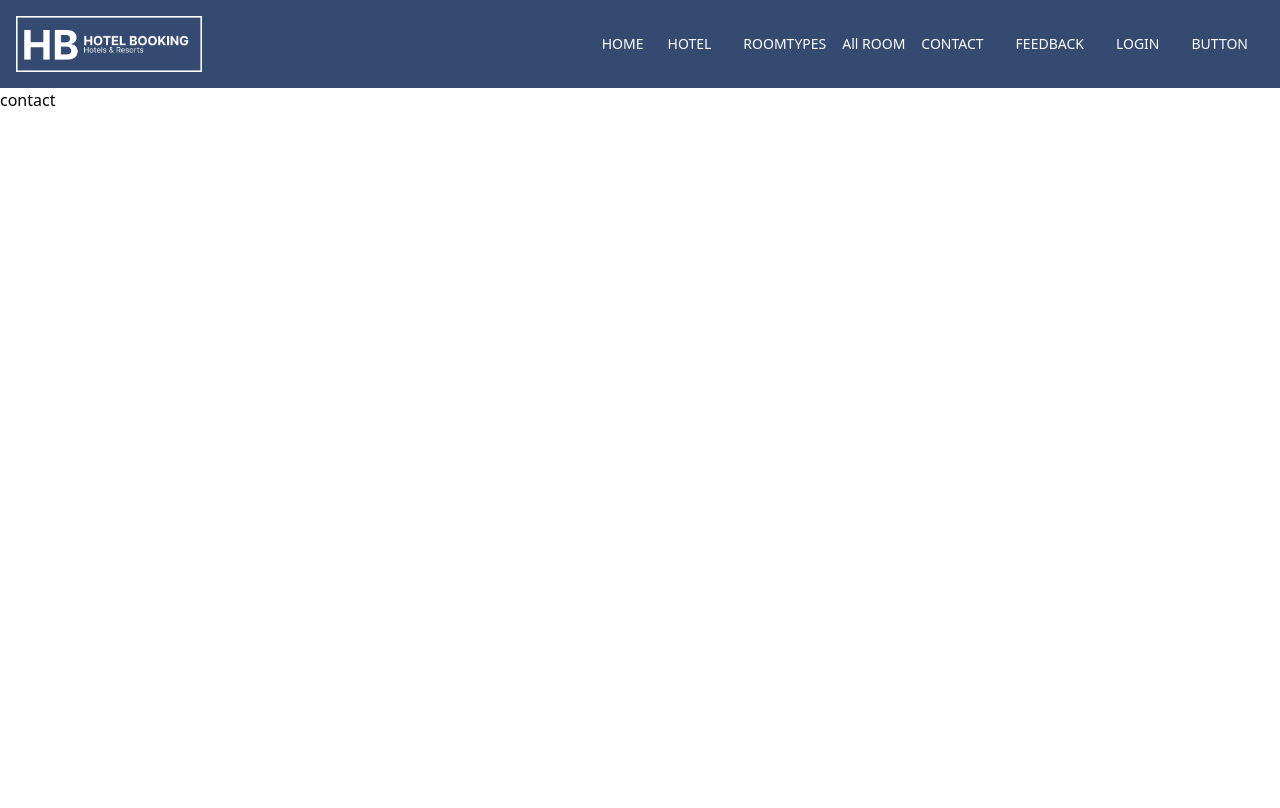
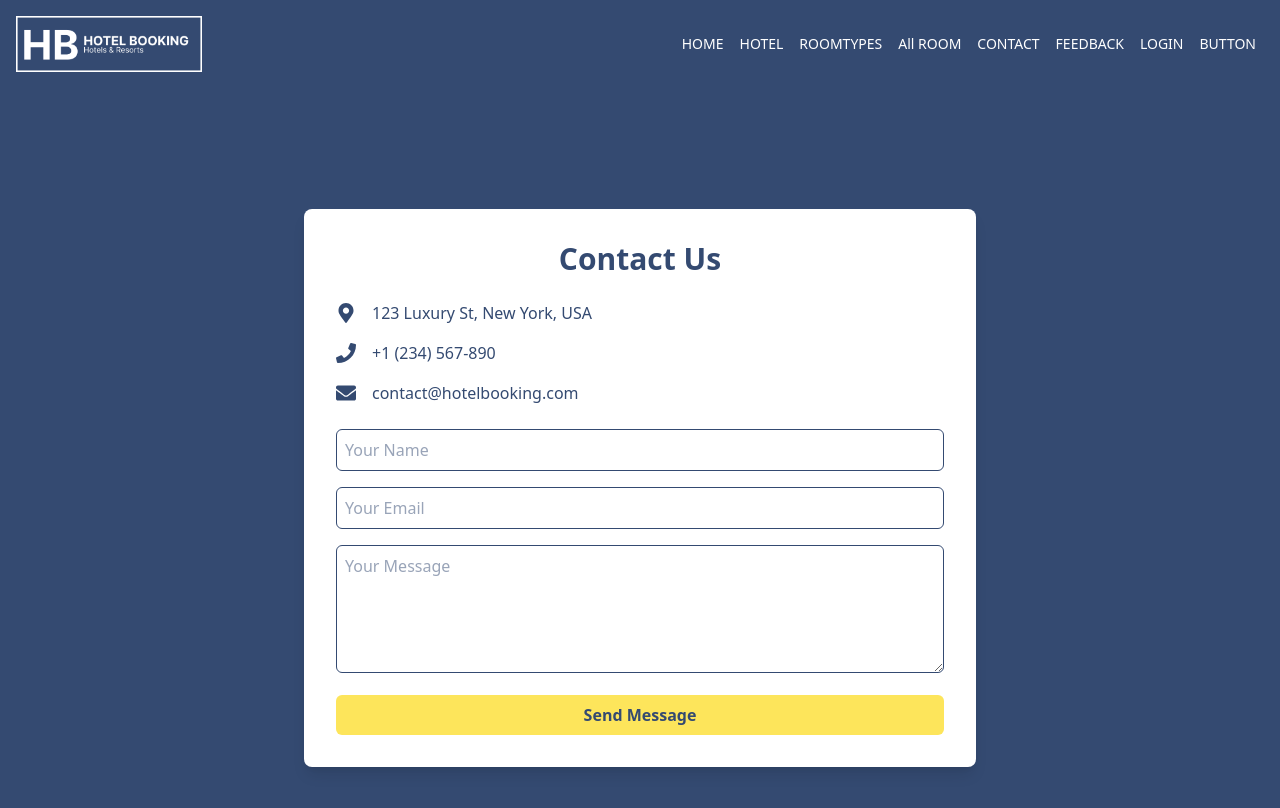
Before and after one commit to roshan-42/hotel-booking, a React (Vite) app: page /contact in a window 1280 px wide. Shown: the top 808 px of the page. Built offline with nearby package versions, Linux system fonts and the light colour scheme.

Commit message:
contact page and hover color added.

```diff
--- a/src/components/Navbar.tsx
+++ b/src/components/Navbar.tsx
@@ -22,30 +22,51 @@ const Navbar = () => {
         <div className="hidden md:flex md:items-center  text-sm">
           <Link
             to="/"
-            className="px-2 hover:bg-white hover:text-black py-4 transition-all ease-in  "
+            className="px-2 hover:bg-[#FDE55B] hover:text-black py-4 transition-all ease-in  "
           >
             HOME
           </Link>
-          <Link to="/hotels" className="px-4">
+          <Link
+            to="/hotels"
+            className="px-2 hover:bg-[#FDE55B] hover:text-black py-4 transition-all ease-in  "
+          >
             HOTEL
           </Link>
-          <Link to="/roomtype" className="px-4">
+          <Link
+            to="/roomtype"
+            className="px-2 hover:bg-[#FDE55B] hover:text-black py-4 transition-all ease-in  "
+          >
             ROOMTYPES
           </Link>
-          <Link to="/allrooms" className="PX-4">
+          <Link
+            to="/allrooms"
+            className="px-2 hover:bg-[#FDE55B] hover:text-black py-4 transition-all ease-in  "
+          >
             All ROOM
           </Link>
 
-          <Link to="/contact" className="px-4">
+          <Link
+            to="/contact"
+            className="px-2 hover:bg-[#FDE55B] hover:text-black py-4 transition-all ease-in  "
+          >
             CONTACT
           </Link>
-          <Link to="/feedback" className="px-4">
+          <Link
+            to="/feedback"
+            className="px-2 hover:bg-[#FDE55B] hover:text-black py-4 transition-all ease-in  "
+          >
             FEEDBACK
           </Link>
-          <Link to="/login" className="px-4">
+          <Link
+            to="/login"
+            className="px-2 hover:bg-[#FDE55B] hover:text-black py-4 transition-all ease-in  "
+          >
             LOGIN
           </Link>
-          <Link to="/button" className="px-4">
+          <Link
+            to="/button"
+            className="px-2 hover:bg-[#FDE55B] hover:text-black py-4 transition-all ease-in  "
+          >
             BUTTON
           </Link>
         </div>
@@ -61,30 +82,51 @@ const Navbar = () => {
         >
           <Link
             to="/"
-            className="px-2 hover:bg-white hover:text-black py-4 transition-all ease-in  "
+            className="px-2 hover:bg-[#FDE55B] hover:text-black py-4 transition-all ease-in  "
           >
             HOME
           </Link>
-          <Link to="/hotels" className="px-4">
+          <Link
+            to="/hotels"
+            className="px-2 hover:bg-[#FDE55B] hover:text-black py-4 transition-all ease-in  "
+          >
             HOTEL
           </Link>
-          <Link to="/roomtype" className="px-4">
+          <Link
+            to="/roomtype"
+            className="px-2 hover:bg-[#FDE55B] hover:text-black py-4 transition-all ease-in  "
+          >
             ROOMTYPES
           </Link>
-          <Link to="/allrooms" className="PX-4">
+          <Link
+            to="/allrooms"
+            className="px-2 hover:bg-[#FDE55B] hover:text-black py-4 transition-all ease-in  "
+          >
             All ROOM
           </Link>
 
-          <Link to="/contact" className="px-4">
+          <Link
+            to="/contact"
+            className="px-2 hover:bg-[#FDE55B] hover:text-black py-4 transition-all ease-in  "
+          >
             CONTACT
           </Link>
-          <Link to="/feedback" className="px-4">
+          <Link
+            to="/feedback"
+            className="px-2 hover:bg-[#FDE55B] hover:text-black py-4 transition-all ease-in  "
+          >
             FEEDBACK
           </Link>
-          <Link to="/login" className="px-4">
+          <Link
+            to="/login"
+            className="px-2 hover:bg-[#FDE55B] hover:text-black py-4 transition-all ease-in  "
+          >
             LOGIN
           </Link>
-          <Link to="/button" className="px-4">
+          <Link
+            to="/button"
+            className="px-2 hover:bg-[#FDE55B] hover:text-black py-4 transition-all ease-in  "
+          >
             BUTTON
           </Link>
         </div>
--- a/src/pages/Contact.tsx
+++ b/src/pages/Contact.tsx
@@ -1,5 +1,52 @@
-const Contact = () => {
-  return <div>contact</div>;
+import React from "react";
+import { FaPhone, FaEnvelope, FaMapMarkerAlt } from "react-icons/fa";
+
+const Contact: React.FC = () => {
+  return (
+    <div className="min-h-screen flex flex-col items-center justify-center bg-[#344A71] text-white p-6">
+      <div className="bg-white text-[#344A71] p-8 rounded-lg shadow-lg w-full max-w-2xl">
+        <h2 className="text-3xl font-bold text-center mb-6">Contact Us</h2>
+
+        <div className="space-y-4">
+          <div className="flex items-center gap-4">
+            <FaMapMarkerAlt className="text-[#344A71] text-xl" />
+            <p>123 Luxury St, New York, USA</p>
+          </div>
+          <div className="flex items-center gap-4">
+            <FaPhone className="text-[#344A71] text-xl" />
+            <p>+1 (234) 567-890</p>
+          </div>
+          <div className="flex items-center gap-4">
+            <FaEnvelope className="text-[#344A71] text-xl" />
+            <p>contact@hotelbooking.com</p>
+          </div>
+        </div>
+
+        <form className="mt-6 space-y-4">
+          <input
+            type="text"
+            placeholder="Your Name"
+            className="w-full p-2 border rounded-md focus:outline-none focus:ring-2 focus:ring-[#FDE55B]"
+          />
+          <input
+            type="email"
+            placeholder="Your Email"
+            className="w-full p-2 border rounded-md focus:outline-none focus:ring-2 focus:ring-[#FDE55B]"
+          />
+          <textarea
+            placeholder="Your Message"
+            className="w-full p-2 border rounded-md h-32 focus:outline-none focus:ring-2 focus:ring-[#FDE55B]"
+          ></textarea>
+          <button
+            type="submit"
+            className="w-full bg-[#FDE55B] text-[#344A71] font-bold p-2 rounded-md hover:bg-yellow-400"
+          >
+            Send Message
+          </button>
+        </form>
+      </div>
+    </div>
+  );
 };
 
 export default Contact;
```
